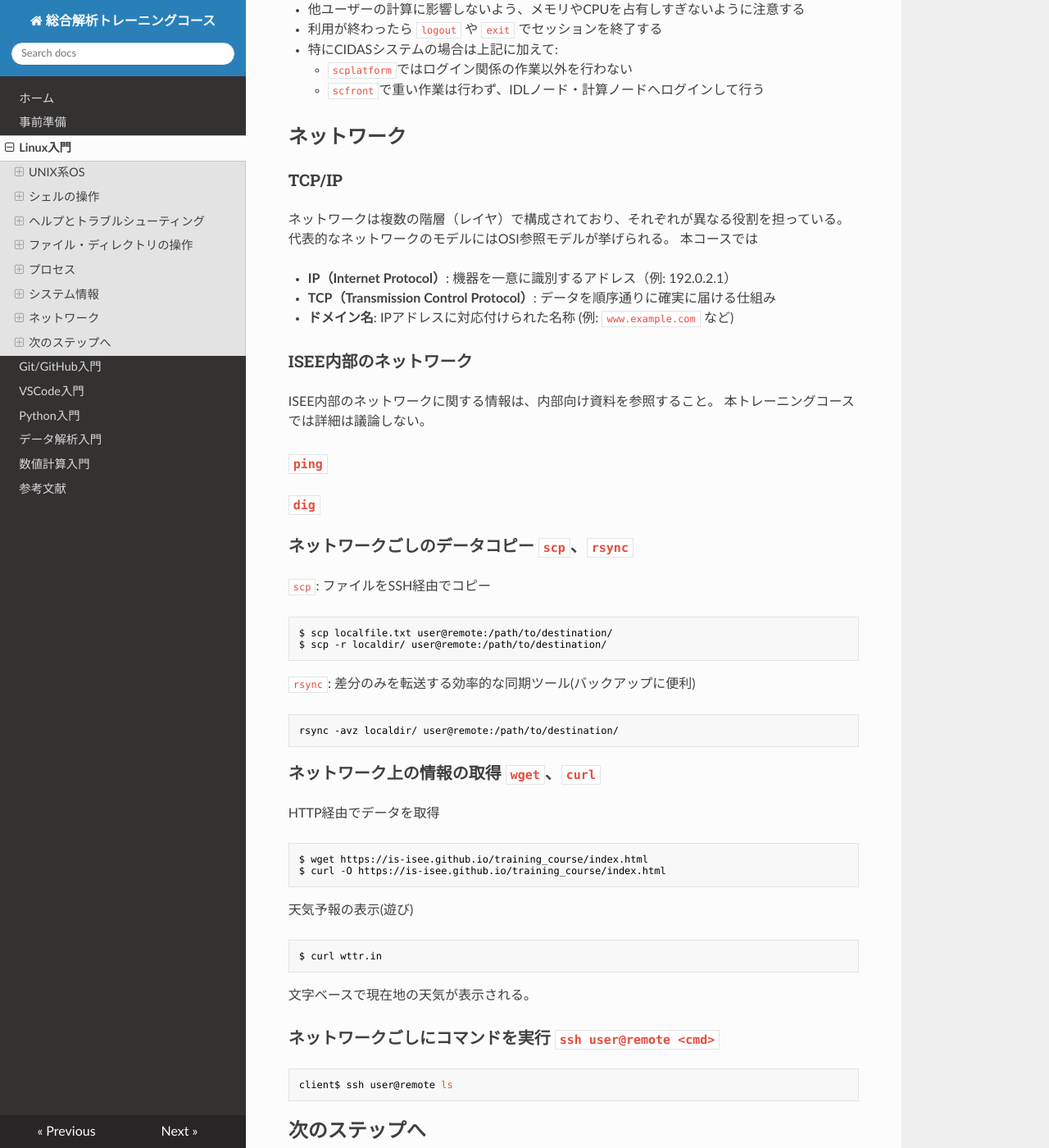
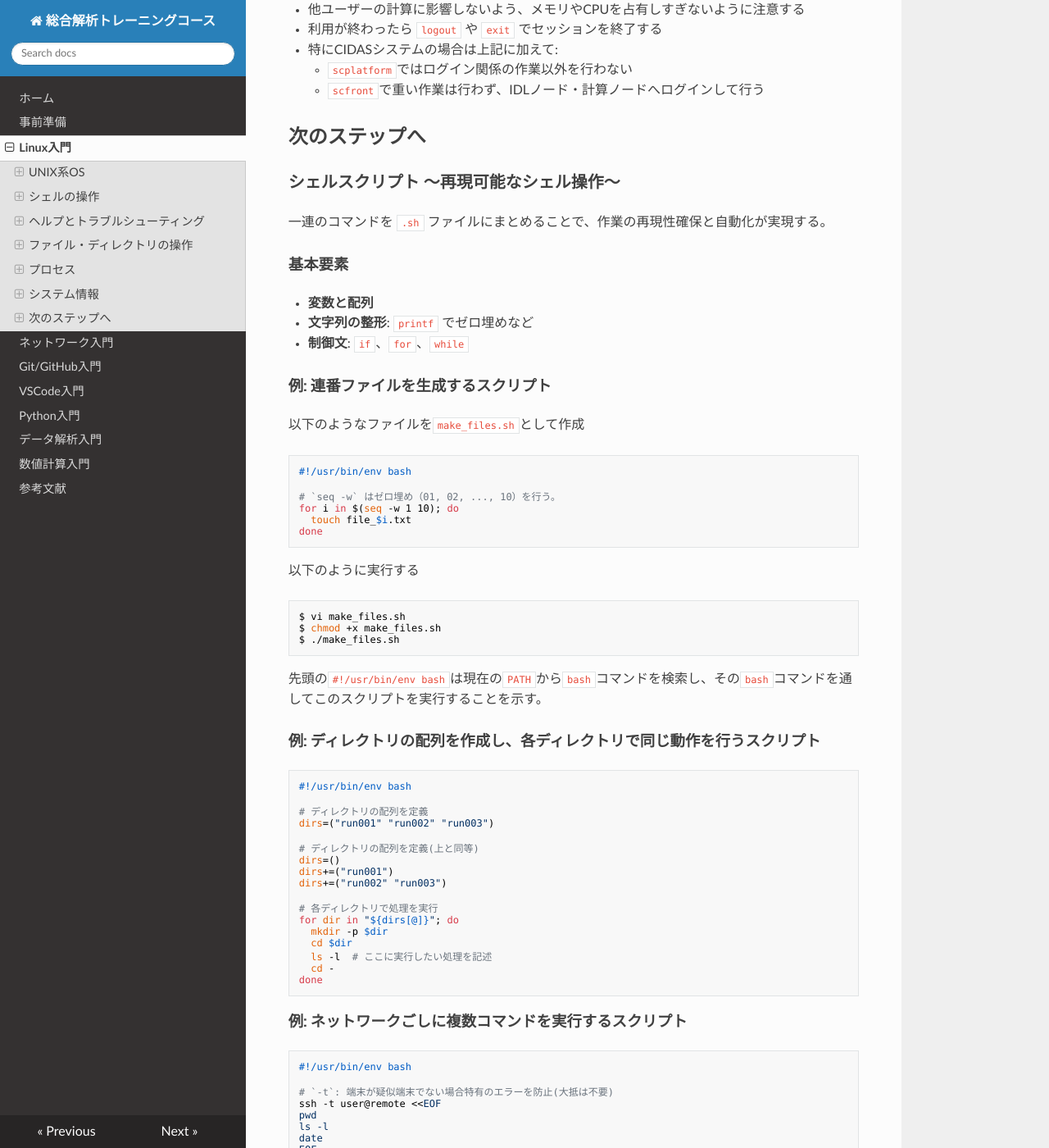
Before and after one commit to is-isee/training_course, an MkDocs documentation site: the page built from docs/linux_usage.md, in a window 1280 px wide and 1400 px high, scrolled down 15719 px. Shown: the whole window at 82% size. Built offline with MkDocs 1.6.1, drawn with Linux system fonts in a browser that asks for light colours; nearby versions of some CDN libraries.

Commit message:
separated network.md from linux_usage.md

````diff
--- a/docs/linux_usage.md
+++ b/docs/linux_usage.md
@@ -741,64 +741,6 @@
   - `scplatform`ではログイン関係の作業以外を行わない
   - `scfront`で重い作業は行わず、IDLノード・計算ノードへログインして行う
 
-## ネットワーク
-
-### TCP/IP
-
-ネットワークは複数の階層（レイヤ）で構成されており、それぞれが異なる役割を担っている。代表的なネットワークのモデルにはOSI参照モデルが挙げられる。
-本コースでは
-
-- **IP（Internet Protocol）**: 機器を一意に識別するアドレス（例: 192.0.2.1）
-- **TCP（Transmission Control Protocol）**: データを順序通りに確実に届ける仕組み
-- **ドメイン名**: IPアドレスに対応付けられた名称 (例: `www.example.com` など)
-
-### ISEE内部のネットワーク
-
-ISEE内部のネットワークに関する情報は、内部向け資料を参照すること。
-本トレーニングコースでは詳細は議論しない。
-
-### `ping`
-
-### `dig`
-
-### ネットワークごしのデータコピー `scp`、`rsync`
-
-`scp`: ファイルをSSH経由でコピー
-
-```bash
-$ scp localfile.txt user@remote:/path/to/destination/
-$ scp -r localdir/ user@remote:/path/to/destination/
-```
-
-`rsync`: 差分のみを転送する効率的な同期ツール(バックアップに便利)
-
-```bash
-rsync -avz localdir/ user@remote:/path/to/destination/
-```
-
-### ネットワーク上の情報の取得 `wget`、`curl`
-
-HTTP経由でデータを取得
-
-```bash
-$ wget https://is-isee.github.io/training_course/index.html
-$ curl -O https://is-isee.github.io/training_course/index.html
-```
-
-天気予報の表示(遊び)
-
-```bash
-$ curl wttr.in
-```
-
-文字ベースで現在地の天気が表示される。
-
-### ネットワークごしにコマンドを実行 `ssh user@remote <cmd>`
-
-```bash
-client$ ssh user@remote ls
-```
-
 ## 次のステップへ
 
 ### シェルスクリプト 〜再現可能なシェル操作〜
--- a/mkdocs.yml
+++ b/mkdocs.yml
@@ -4,6 +4,7 @@
   - ホーム: index.md
   - 事前準備: setup.md
   - Linux入門: linux_usage.md
+  - ネットワーク入門: network.md
   - Git/GitHub入門: git_github.md
   - VSCode入門: vscode.md
   - Python入門: python.md
````
Also changed, not shown: docs/network.md (added, +84 -0 lines).
